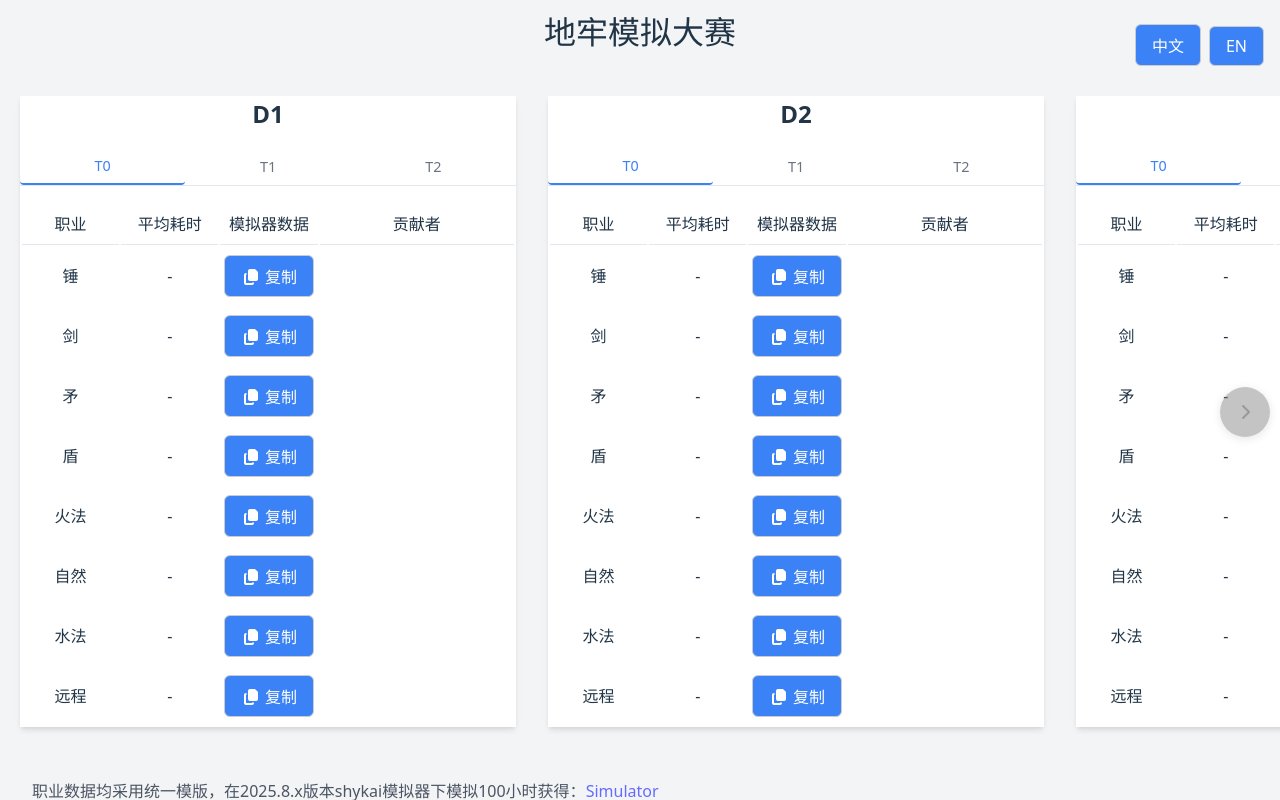
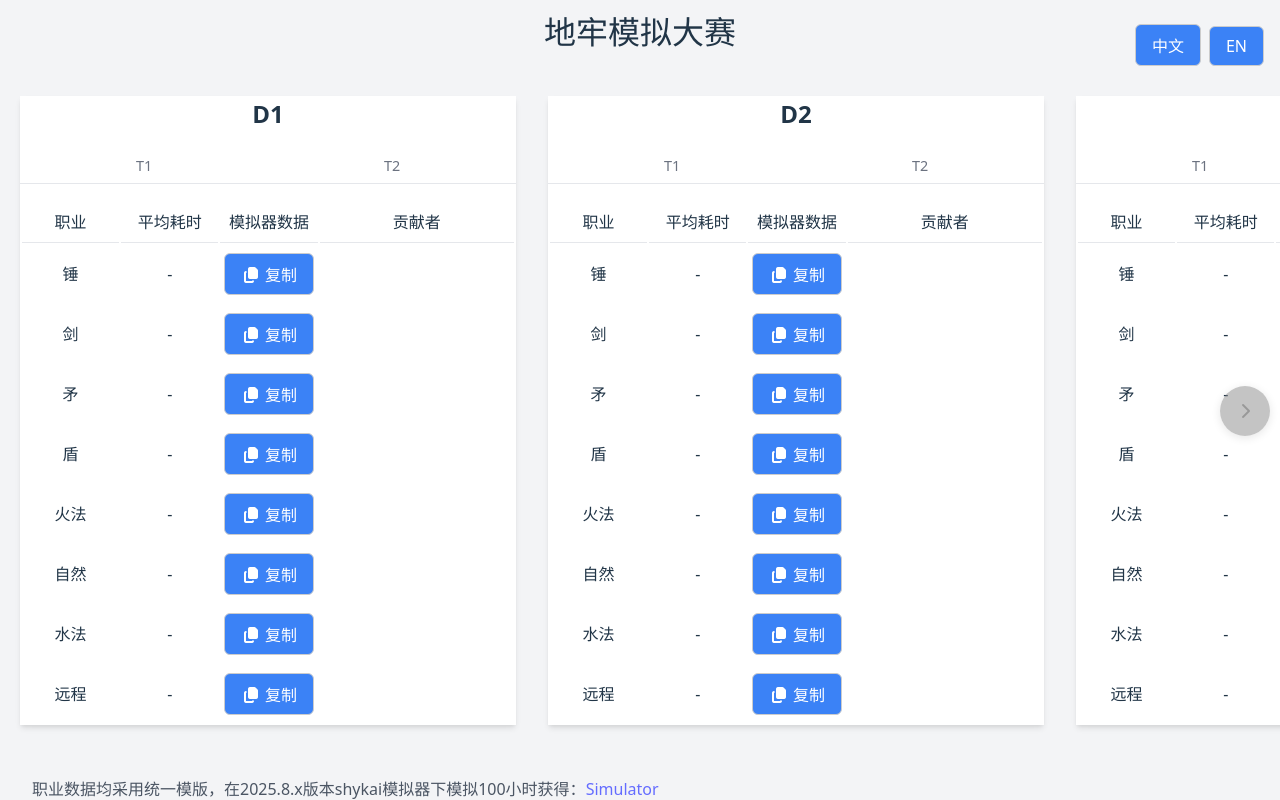
Before and after one commit to kobayashi7777/mwi_sim, a Vue app: page / in a window 1280 px wide. Built offline with nearby package versions, Linux system fonts and the light colour scheme; no server answers.

Commit message:
锤名称修正，删除T0

```diff
--- a/src/data/lang.js
+++ b/src/data/lang.js
@@ -53,7 +53,7 @@ const lang = {
     map_2: "D2",
     map_3: "D3",
     map_4: "D4",
-    mace: "Mace",
+    mace: "Flail",
     sword: "Sword",
     spear: "Spear",
     fire_mage: "Fire Mage",
--- a/src/views/SimulationTable.vue
+++ b/src/views/SimulationTable.vue
@@ -36,7 +36,7 @@
             <!-- 第二级标签页 - 地图难度 -->
             <div class="tab-level-2 flex border-b border-gray-300">
               <button
-                v-for="tier in ['T0', 'T1', 'T2']"
+                v-for="tier in ['T1', 'T2']"
                 :key="tier"
                 :class="{ 'tab-button': true, 'active': selectedTier[mapIndex] === tier }"
                 :data-difficulty="tier"
--- a/src/views/Upload.vue
+++ b/src/views/Upload.vue
@@ -40,7 +40,6 @@
           <label for="difficulty" class="block mb-2 font-bold">{{ currentLang.difficulty }}</label>
           <select id="difficulty" v-model="formData.difficulty" required
                   class="w-full px-4 py-2 border border-gray-300 rounded-md focus:outline-none focus:ring-2 focus:ring-blue-500">
-            <option value="T0">T0</option>
             <option value="T1">T1</option>
             <option value="T2">T2</option>
           </select>
```
